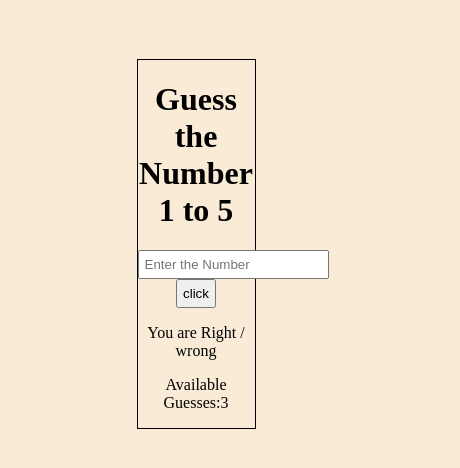
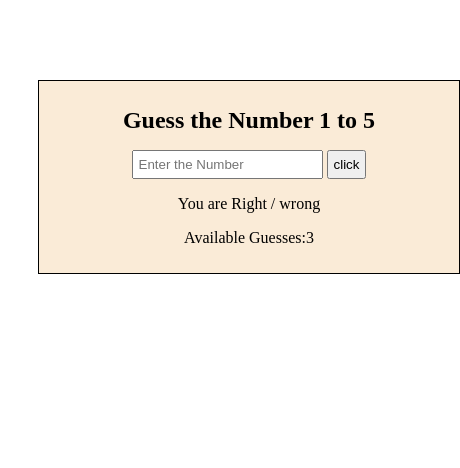
Before and after one commit to Arivarasu15/Guess-the-number, a plain HTML site: page index.html in a window 390 px wide. Shown: the whole page, 460 px wide, since content can reach past the window. Drawn offline with Linux system fonts and the light colour scheme.

Commit message:
updated all the file

```diff
--- a/index.html
+++ b/index.html
@@ -5,30 +5,68 @@
     <meta charset="UTF-8">
     <meta name="viewport" content="width=device-width, initial-scale=1.0">
     <title>guess the number</title>
+
 </head>
 <style>
-    body {
+    /* 🎨 Styling for the main container */
+    div {
         text-align: center;
         margin-top: 15%;
         border: solid 1px black;
         width: 30%;
         margin-left: 35%;
         background-color: antiquewhite;
+        font-size: 18px;
+        padding: 20px;
     }
 
-    input,button{
+    /* 🎨 Styling input and button spacing */
+
+    input,
+    button {
         padding: 5px;
+    }
+
+    /* Base styles for larger screens (default) */
+
+    /* 📱 Mobile styles (max-width: 600px) */
+    @media screen and (max-width: 600px) {
+        div {
+            font-size: 16px;
+            padding: 10px;
+            width: 400px;
+            margin: 0;
+            align-items: center;
+            margin-left: 30px;
+            margin-top: 80px;
+        }
+
+        h1 {
+            font-size: 24px;
+            text-align: center;
+        }
+
+        .btn {
+            width: 100%;
+            margin-top: 10px;
+        }
+
+
     }
 </style>
 
 <body>
+    <!-- ✅ Main game container -->
+    <div>
         <h1> Guess the Number 1 to 5</h1>
         <input type="text" placeholder="Enter the Number" id="input">
         <button id="btn" onclick="checkthenumber()">click</button>
         <p id="result">You are Right / wrong</p>
         <p id="gueses">Available Guesses:3</p>
 
+        <!-- 📜 Linking the external JavaScript file -->
         <script src="script.js"></script>
+    </div>
 </body>
 
 </html>
```
Lines whose indentation alone changed are shown as unchanged.
